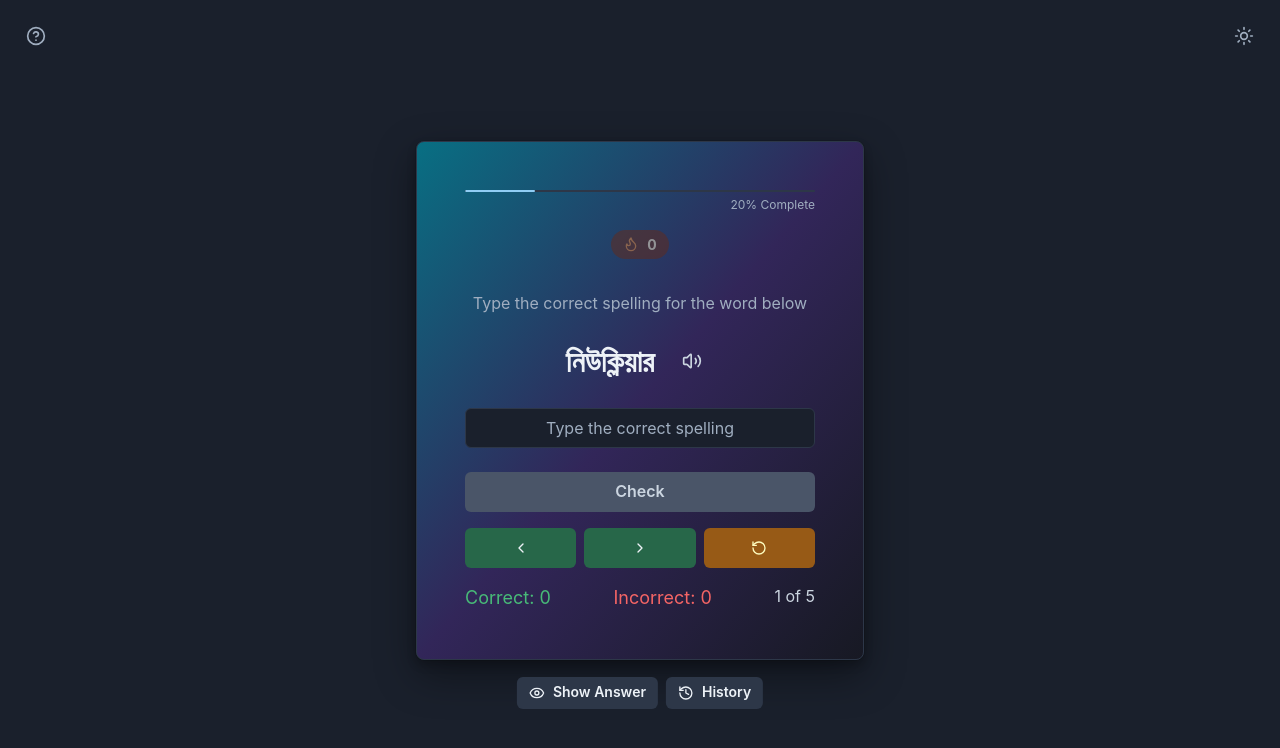
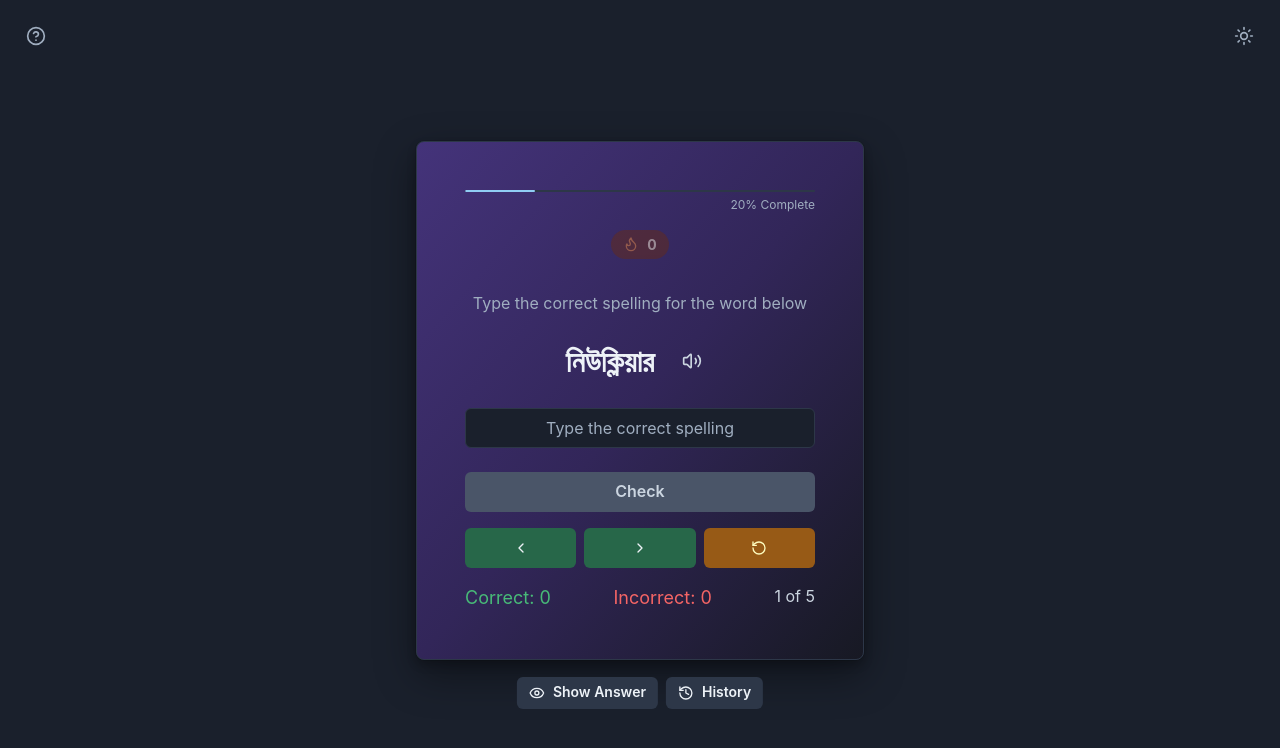
Before and after one commit to sudarshaana/learn, a React (Vite) app: page / in a window 1280 px wide. Shown: the top 748 px of the page. Built offline with nearby package versions, Linux system fonts and the light colour scheme; no server answers.

Commit message:
theme based gradient

```diff
--- a/src/App.jsx
+++ b/src/App.jsx
@@ -12,7 +12,8 @@ import {
   Flex,
   Spinner,
   useToast,
-  IconButton
+  IconButton,
+  useColorMode
 } from "@chakra-ui/react"
 
 import { wordsPromise } from "./data/words.js"
@@ -30,6 +31,7 @@ import { ShortcutsGuide } from './components/ShortcutsGuide'
 import { ThemeToggle } from './components/ThemeToggle'
 
 export default function HomeComponent() {
+  const { colorMode } = useColorMode()
   const [words, setWords] = useState([])
   const [currentWordIndex, setCurrentWordIndex] = useState(() => {
     const saved = localStorage.getItem('currentWordIndex')
@@ -37,7 +39,7 @@ export default function HomeComponent() {
   })
   const [userInput, setUserInput] = useState("")
   const [isCorrect, setIsCorrect] = useState(null)
-  const [randomGradient, setRandomGradient] = useState(getRandomGradient)
+  const [randomGradient, setRandomGradient] = useState(getRandomGradient(colorMode))
   const [correctCount, setCorrectCount] = useState(() => {
     const saved = localStorage.getItem('correctCount')
     return saved ? parseInt(saved, 10) : 0
@@ -157,7 +159,7 @@ export default function HomeComponent() {
     setIsCorrect(null)
     setHasCountedIncorrect(false)
     localStorage.setItem('hasCountedIncorrect', 'false')
-    setRandomGradient(getRandomGradient())
+    setRandomGradient(getRandomGradient(colorMode))
   }
 
   const prevWord = () => {
@@ -169,7 +171,7 @@ export default function HomeComponent() {
     setIsCorrect(null)
     setHasCountedIncorrect(false)
     localStorage.setItem('hasCountedIncorrect', 'false')
-    setRandomGradient(getRandomGradient())
+    setRandomGradient(getRandomGradient(colorMode))
   }
 
   useEffect(() => {
@@ -192,8 +194,12 @@ export default function HomeComponent() {
     localStorage.removeItem('hasCountedIncorrect')
     localStorage.removeItem('wordHistory')
 
-    setRandomGradient(getRandomGradient())
+    setRandomGradient(getRandomGradient(colorMode))
   }
+
+  useEffect(() => {
+    setRandomGradient(getRandomGradient(colorMode))
+  }, [colorMode])
 
   const bgGradient = `linear(to-br, ${randomGradient.join(', ')})`
 
--- a/src/styles/gradients.js
+++ b/src/styles/gradients.js
@@ -20,15 +20,35 @@ export const darkGradientPalettes = [
   // Neutral Darks
   ["gray.700", "gray.800", "gray.900"],
   ["gray.800", "blue.900", "gray.900"],
-  ["gray.800", "purple.900", "gray.900"],
-
-  // Mixed Combinations
-  ["purple.800", "blue.900", "gray.900"],
-  ["teal.800", "purple.900", "gray.900"],
-  ["blue.800", "purple.900", "gray.900"],
-  ["cyan.800", "purple.900", "gray.900"],
-  ["violet.800", "blue.900", "gray.900"]
+  ["gray.800", "purple.900", "gray.900"]
 ]
 
-export const getRandomGradient = () =>
-  darkGradientPalettes[Math.floor(Math.random() * darkGradientPalettes.length)]
+export const lightGradientPalettes = [
+  // Blues
+  ["blue.100", "blue.200", "gray.100"],
+  ["cyan.100", "blue.200", "gray.100"],
+  ["teal.100", "blue.200", "gray.100"],
+
+  // Purples
+  ["purple.100", "purple.200", "gray.100"],
+  ["pink.100", "purple.200", "gray.100"],
+  ["violet.100", "purple.200", "gray.100"],
+
+  // Warm Lights
+  ["yellow.100", "orange.200", "gray.100"],
+
+  // Cool Lights
+  ["teal.100", "cyan.200", "gray.100"],
+  ["cyan.100", "teal.200", "gray.100"],
+  ["blue.100", "teal.200", "gray.100"],
+
+  // Neutral Lights
+//   ["gray.100", "gray.200", "white"],
+//   ["gray.100", "blue.200", "white"],
+//   ["gray.100", "purple.200", "white"]
+]
+
+export const getRandomGradient = (colorMode) => {
+  const palettes = darkGradientPalettes
+  return darkGradientPalettes[Math.floor(Math.random() * palettes.length)]
+}
```
